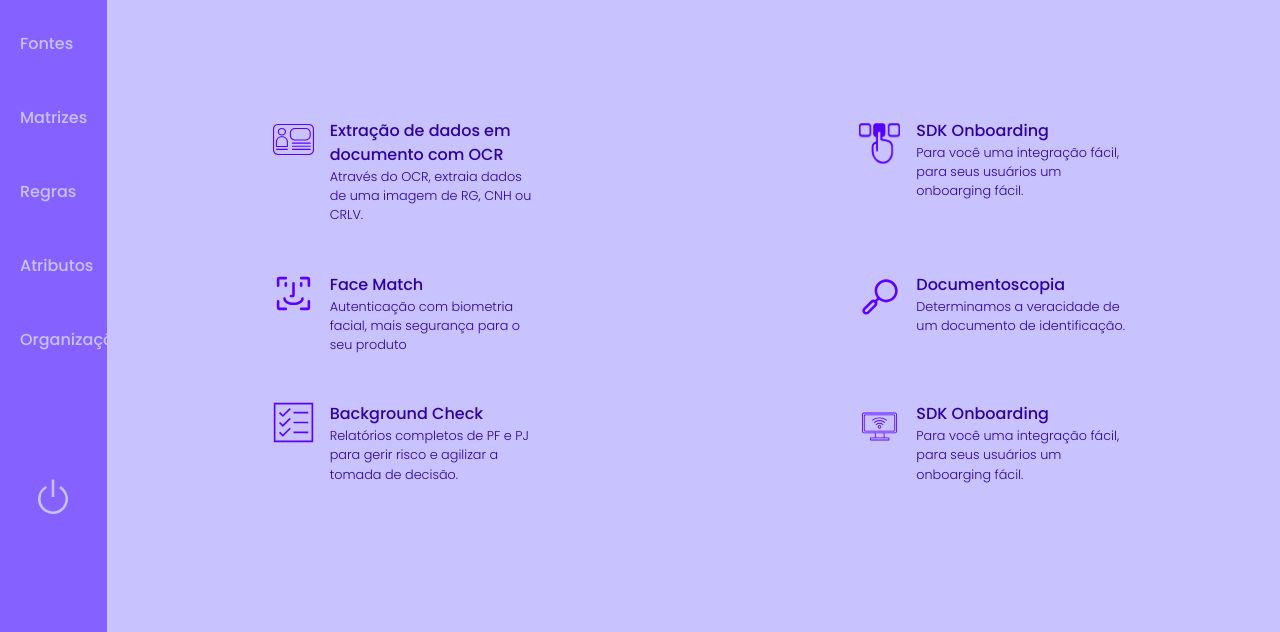
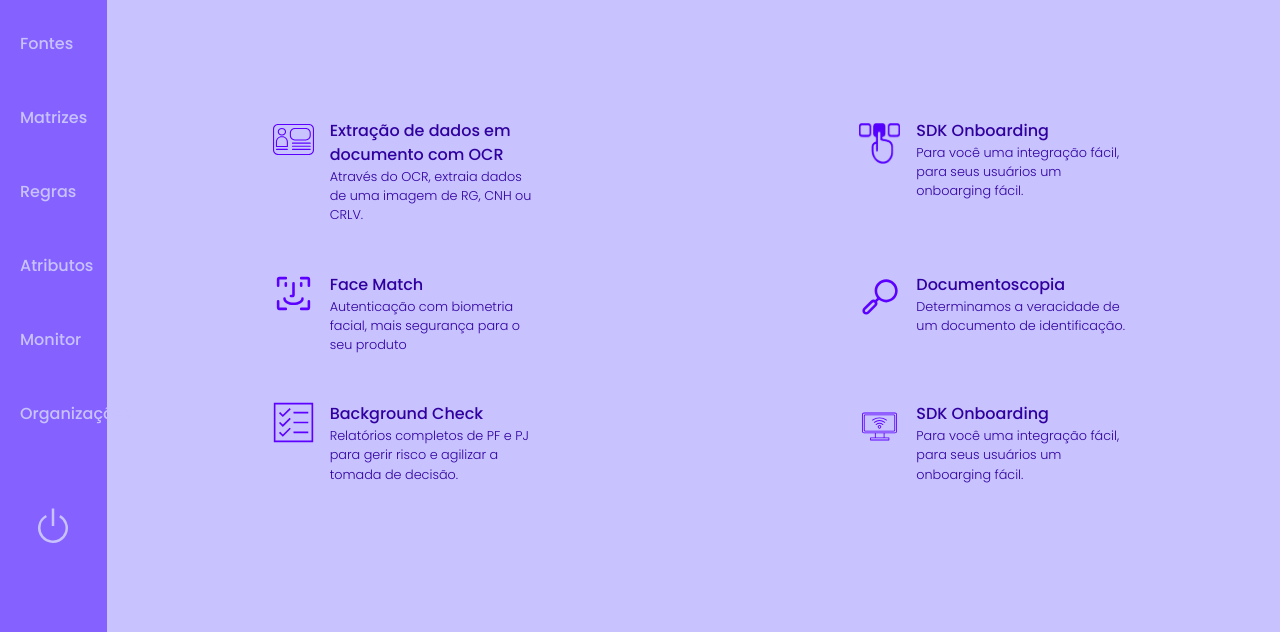
Before and after one commit to pablo-pbc/Enterprise-Connection---IdWall, a plain HTML site: page index.html in a window 1280 px wide. Shown: the part 305-937 px from the top of the page. Drawn offline with nearby package versions, Linux system fonts and the light colour scheme.

Commit message:
Atualizando itens do menu para os arquivos estilo.css e index.html

```diff
--- a/css/estilo.css
+++ b/css/estilo.css
@@ -64,7 +64,7 @@
 
 .nav-li-icon-main {
   text-align: center;
-  margin: 95px 0px 100px 0px;
+  margin: 50px 0px 71px 0px;
   padding: 15px 0px 15px 0px;
 }
 
--- a/index.html
+++ b/index.html
@@ -53,6 +53,10 @@
 
             <li class="nav-li-main">
               <a href="#" class="nav-a-main">Atributos</a>
+            </li>
+
+            <li class="nav-li-main">
+              <a href="#" class="nav-a-main">Monitor</a>
             </li>
 
             <li class="nav-li-main">
```
